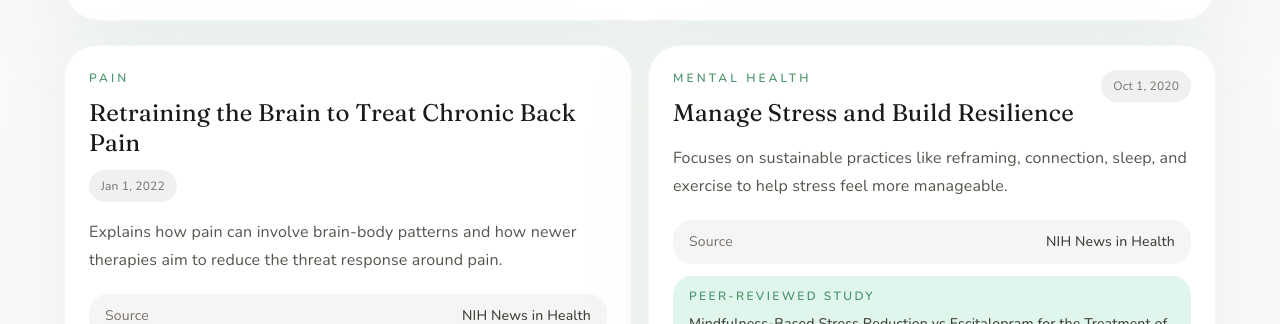
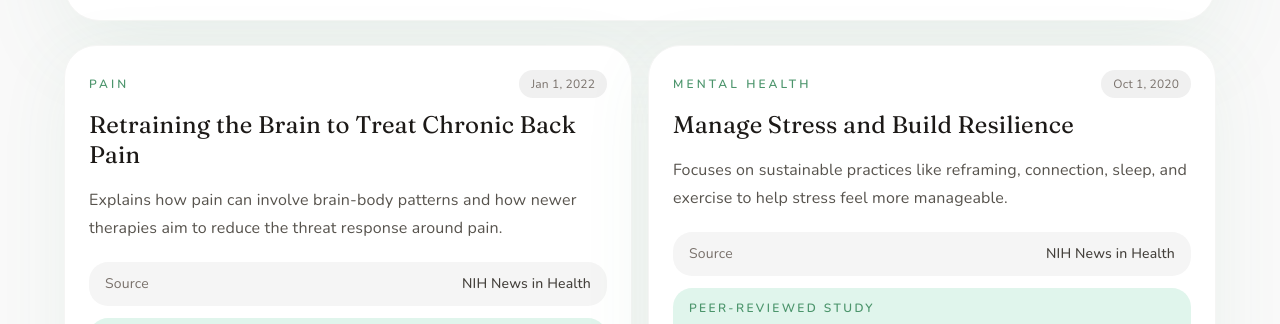
Before and after one commit to oscardyx-ai/Holistiq, a Next.js app: page / in a window 1280 px wide. Both pictures are taken after a click on the button "Learn". Shown: the part 449-773 px from the top of the page. Built offline with nearby package versions, Linux system fonts and the light colour scheme; no server answers.

Commit message:
Unify home tab transitions and learn card layout

```diff
--- a/app/page.tsx
+++ b/app/page.tsx
@@ -2,7 +2,7 @@
 
 import { AnimatePresence, motion } from 'framer-motion'
 import Link from 'next/link'
-import { useEffect, useState } from 'react'
+import { useEffect, useState, type ReactNode } from 'react'
 import { createClient } from '@/lib/supabase/client'
 import VoiceCheckin from '@/components/VoiceCheckin'
 import FamilyTab from '@/components/FamilyTab'
@@ -35,6 +35,7 @@ import type { VoiceCheckinData } from '@/components/VoiceCheckin'
 
 type HomeTab = 'today' | 'insights' | 'learn' | 'family'
 const HOME_TABS: HomeTab[] = ['today', 'insights', 'learn', 'family']
+const HOME_TAB_ENTER_TRANSITION = { duration: 0.35, ease: 'easeOut' as const }
 
 function MicIcon() {
   return (
@@ -86,6 +87,25 @@ function QuestionnaireCard({
       </div>
 
     </article>
+  )
+}
+
+function HomeTabPanel({
+  children,
+  className = 'w-full',
+}: {
+  children: ReactNode
+  className?: string
+}) {
+  return (
+    <motion.div
+      initial={{ opacity: 0, y: 16 }}
+      animate={{ opacity: 1, y: 0 }}
+      transition={HOME_TAB_ENTER_TRANSITION}
+      className={className}
+    >
+      {children}
+    </motion.div>
   )
 }
 
@@ -323,8 +343,6 @@ export default function Home() {
     setVoiceCheckinPeriod(null)
   }
 
-  const todayShortStatus = `${todayStatus.completedSlots}/2 today`
-
   return (
     <main className="min-h-screen px-4 py-6 sm:px-6 sm:py-8">
       <div className="mx-auto flex w-full max-w-6xl flex-col gap-6">
@@ -397,13 +415,8 @@ export default function Home() {
         ) : null}
 
         {!isLoadingState && tab === 'today' ? (
-          <section className="w-full">
-            <motion.div
-              initial={{ opacity: 0, y: 16 }}
-              animate={{ opacity: 1, y: 0 }}
-              transition={{ duration: 0.35, ease: 'easeOut' }}
-              className="rounded-[2.8rem] border border-stone-100 bg-white px-6 py-7 shadow-[0_28px_90px_rgba(76,149,108,0.20)] sm:px-8 sm:py-9"
-            >
+          <HomeTabPanel>
+            <div className="rounded-[2.8rem] border border-stone-100 bg-white px-6 py-7 shadow-[0_28px_90px_rgba(76,149,108,0.20)] sm:px-8 sm:py-9">
               <div className="p-5">
                 <p className="font-semibold uppercase" style={{ fontSize: '0.7rem', letterSpacing: '0.1em', color: '#888888' }}>Today&apos;s Check-In</p>
                 <h1 className="font-display mt-2 max-w-3xl text-[2.5rem] font-semibold leading-tight text-stone-900">
@@ -466,15 +479,24 @@ export default function Home() {
                   Enable browser reminders
                 </button>
               ) : null}
-            </motion.div>
-          </section>
+            </div>
+          </HomeTabPanel>
         ) : null}
 
-        {!isLoadingState && tab === 'insights' ? <InsightsDashboard state={state} /> : null}
+        {!isLoadingState && tab === 'insights' ? (
+          <HomeTabPanel>
+            <InsightsDashboard state={state} />
+          </HomeTabPanel>
+        ) : null}
 
-        {!isLoadingState && tab === 'learn' ? <LearnTab /> : null}
+        {!isLoadingState && tab === 'learn' ? (
+          <HomeTabPanel>
+            <LearnTab />
+          </HomeTabPanel>
+        ) : null}
 
         {!isLoadingState && tab === 'family' ? (
+          <HomeTabPanel>
             <FamilyTab
               familyMembers={state.familyMembers}
               privacy={state.privacy}
@@ -483,6 +505,7 @@ export default function Home() {
               onUpdatePrivacy={handleUpdatePrivacy}
               onUpdateReminders={handleUpdateReminders}
             />
+          </HomeTabPanel>
         ) : null}
       </div>
 
--- a/components/InsightsDashboard.tsx
+++ b/components/InsightsDashboard.tsx
@@ -15,24 +15,6 @@ import { fetchDailySummary, fetchTrendPoints } from '@/lib/wellness-api'
 
 type RangeKey = 'weekly' | 'monthly' | 'yearly'
 const RANGE_OPTIONS: RangeKey[] = ['weekly', 'monthly', 'yearly']
-
-function StatCard({
-  label,
-  value,
-  caption,
-}: {
-  label: string
-  value: string
-  caption: string
-}) {
-  return (
-    <article className="rounded-[1.5rem] border border-stone-200 bg-white p-5 shadow-[0_20px_70px_rgba(76,149,108,0.14)]">
-      <p className="text-sm text-stone-500">{label}</p>
-      <p className="font-display mt-3 text-3xl text-stone-900">{value}</p>
-      <p className="mt-2 text-sm leading-6 text-stone-500">{caption}</p>
-    </article>
-  )
-}
 
 export default function InsightsDashboard({ state }: { state: WellnessState }) {
   const latestDate = getLatestAvailableDate(state.sessions, state.connectedApps)
--- a/components/LearnTab.tsx
+++ b/components/LearnTab.tsx
@@ -42,23 +42,23 @@ export default function LearnTab() {
         {articles.map((article) => (
           <article
             key={`${article.factor}-${article.title}`}
-            className="rounded-[2rem] border border-stone-100 bg-white p-6 shadow-[0_18px_70px_rgba(76,149,108,0.08)]"
+            className="flex h-full flex-col rounded-[2rem] border border-stone-100 bg-white p-6 shadow-[0_18px_70px_rgba(76,149,108,0.08)]"
           >
-            <div className="flex flex-wrap items-start justify-between gap-3">
-              <div>
+            <div className="flex items-center justify-between gap-3">
               <p className="text-xs font-semibold uppercase tracking-[0.26em] text-[#4c956c]">
                 {article.factor}
               </p>
-                <h3 className="font-display mt-3 text-2xl leading-tight text-stone-900">
-                  {article.title}
-                </h3>
-              </div>
-              <div className="rounded-full bg-[#f0f0f0] px-3 py-2 text-xs text-stone-500">
+              <div className="shrink-0 rounded-full bg-[#f0f0f0] px-3 py-1.5 text-[11px] text-stone-500 sm:text-xs">
                 {formatPublishedDate(article.publishedAt)}
               </div>
             </div>
 
-            <p className="mt-4 text-base leading-7 text-stone-600">{article.summary}</p>
+            <h3 className="font-display mt-3 text-2xl leading-tight text-stone-900">
+              {article.title}
+            </h3>
+
+            <div className="mt-4 flex flex-1 flex-col">
+              <p className="text-base leading-7 text-stone-600">{article.summary}</p>
 
               <dl className="mt-5 space-y-3 text-sm text-stone-500">
                 <div className="flex items-center justify-between gap-4 rounded-[1.2rem] bg-[#f5f5f5] px-4 py-3">
@@ -75,7 +75,7 @@ export default function LearnTab() {
                 </div>
               </dl>
 
-            <div className="mt-5 flex flex-wrap gap-3">
+              <div className="mt-auto flex flex-wrap gap-3 pt-5">
                 <a
                   href={article.url}
                   target="_blank"
@@ -93,6 +93,7 @@ export default function LearnTab() {
                   View study
                 </a>
               </div>
+            </div>
           </article>
         ))}
       </div>
```
Lines whose indentation alone changed are shown as unchanged.
